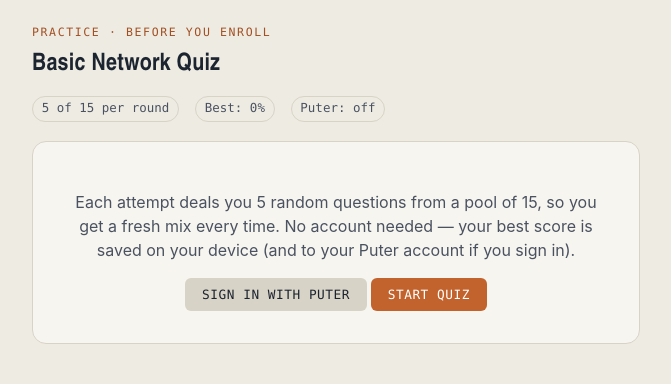
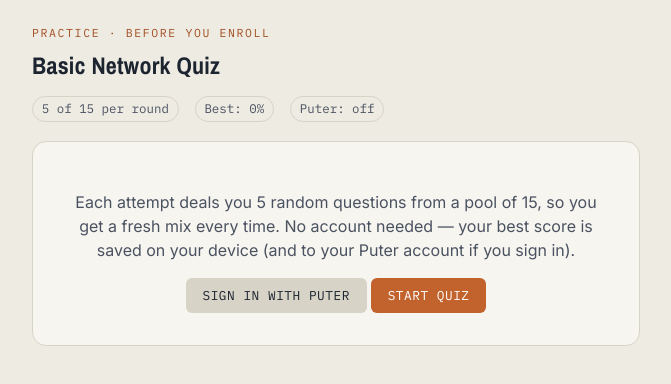
Before and after one commit to rajbabna/LMS-CableNet, a plain HTML site: page tools/basic-network-quiz.html in a window 1280 px wide. Shown: the full height of the page, 304-975 px from the left. Drawn offline with nearby package versions, Linux system fonts and the light colour scheme.

Commit message:
fix: load Google Fonts on quiz page so headings use Archivo Narrow instead of the condensed Arial Narrow fallback

```diff
--- a/tools/basic-network-quiz.html
+++ b/tools/basic-network-quiz.html
@@ -4,6 +4,8 @@
 <meta charset="UTF-8">
 <meta name="viewport" content="width=device-width, initial-scale=1.0">
 <title>Basic Network Quiz</title>
+<link rel="preconnect" href="https://fonts.googleapis.com">
+<link href="https://fonts.googleapis.com/css2?family=Archivo+Narrow:wght@600;700&family=Inter:wght@400;500;600&family=IBM+Plex+Mono:wght@400;500&display=swap" rel="stylesheet">
 <style>
   :root {
     --bg: #EEEBE3;
```
